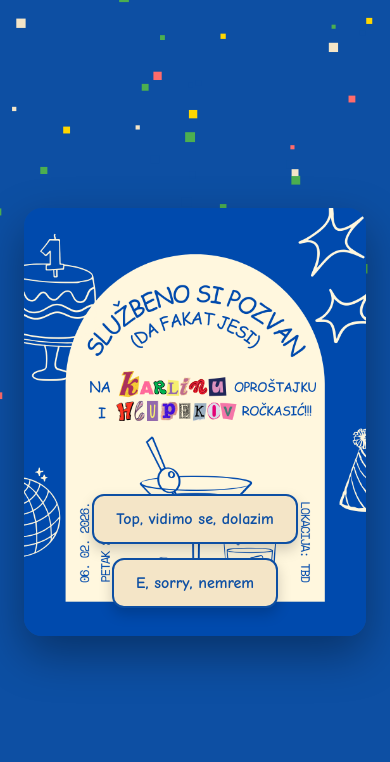
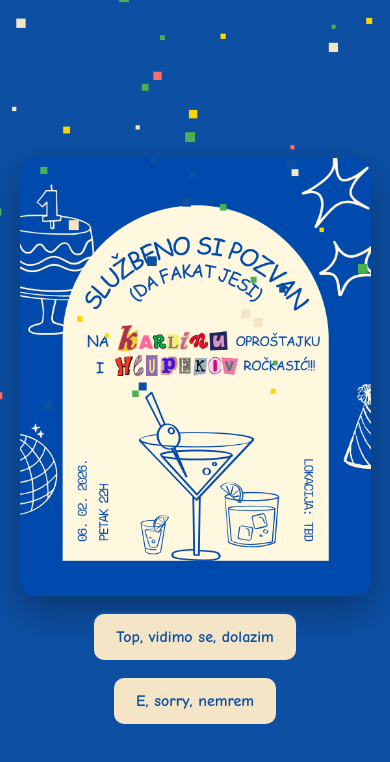
Before and after one commit to brgld/partinvite, a plain HTML site: page index.html in a window 390 px wide. Both pictures are taken after a click on the button "Top, vidimo se, dolazim". Drawn offline with Linux system fonts and the light colour scheme.

Commit message:
Add files via upload

```diff
--- a/index.html
+++ b/index.html
@@ -10,99 +10,79 @@
 <link href="https://fonts.googleapis.com/css2?family=Space+Mono:wght@400;700&display=swap" rel="stylesheet">
 
 <style>
+
 :root{
   --blue:#0D4FA3;
   --beige:#F4E5C7;
-
-    /* 👇 ako gumbi nisu točno na plavom dijelu, tweakaj ova 2 broja */
-    --btn-bottom: 6.5%;     /* koliko su gumbi podignuti od dna slike */
-    --btn-scale: 1;         /* 1 = normalno, 0.95 malo manje, 1.05 malo veće */
 }
 
 body{
   margin:0;
   min-height:100vh;
-    background: var(--blue);
+  background:var(--blue);
   display:flex;
+  justify-content:center;
   align-items:center;
-    justify-content:center;
+  padding:20px;
   font-family:"Space Mono", monospace;
-    overflow:hidden;
-    padding: 24px;
-    box-sizing:border-box;
 }
 
-  /* Poster wrapper */
-  .poster{
-    position: relative;
-    width: min(92vw, 820px);
-    height: auto;
+/* CENTRIRAN POSTER */
+.wrapper{
   display:flex;
+  flex-direction:column;
   align-items:center;
+  gap:16px;
+}
+
+/* SLIKA */
+.invite-image{
+  max-height:75vh;   /* 👈 cijela slika uvijek stane */
+  max-width:90vw;
+  width:auto;
+  height:auto;
+  object-fit:contain;
+  border-radius:16px;
+  box-shadow:0 15px 35px rgba(0,0,0,0.3);
+}
+
+/* GUMBI ISPOD */
+.footer{
+  display:flex;
+  gap:14px;
+  flex-wrap:wrap;
   justify-content:center;
 }
 
-  /* Slika kao poster */
-  .poster img{
-    width: 100%;
-    height: auto;
-    display:block;
-    border-radius: 18px;
-    box-shadow: 0 18px 45px rgba(0,0,0,0.35); /* blagi shadow */
+button{
+  padding:14px 22px;
+  font-size:16px;
+  cursor:pointer;
+  border:2px solid var(--blue);
+  border-radius:12px;
+  font-weight:bold;
+  background:var(--beige);
+  color:var(--blue);
+  font-family:"Comic Sans MS","Comic Sans",cursive;
+  white-space:nowrap;
 }
 
-  /* Overlay zona za gumbe unutar slike */
-  .overlay{
-    position:absolute;
-    left:0;
-    right:0;
-    bottom: var(--btn-bottom);
-    display:flex;
-    justify-content:center;
-    gap: 14px;
-    flex-wrap:wrap;
-    pointer-events:none; /* da samo gumbi hvataju klik */
-    transform: scale(var(--btn-scale));
-  }
-
-  .overlay button{
-    pointer-events:auto;
-
-    padding: 14px 22px;
-    font-size: 16px;
-    cursor: pointer;
-
-    border: 2px solid var(--blue);
-    border-radius: 12px;
-    font-weight: 700;
-
-    background: var(--beige);
-    color: var(--blue);
-
-    font-family: "Comic Sans MS","Comic Sans",cursive;
-    white-space: nowrap;
-
-    box-shadow: 0 6px 14px rgba(0,0,0,0.18); /* da se vidi na slici */
-    transition: transform 120ms ease;
-  }
-
-  .overlay button:active{
-    transform: scale(0.98);
-  }
-
-  /* NO kad poludi */
+/* NO kad bježi */
 .crazy-no{
-    position: fixed !important;
-    z-index: 9999;
+  position:fixed !important;
+  z-index:9999;
 }
 
 /* konfeti */
 #confettiCanvas{
   position:fixed;
   pointer-events:none;
-    top:0; left:0;
-    width:100%; height:100%;
+  top:0;
+  left:0;
+  width:100%;
+  height:100%;
 }
+
 </style>
 </head>
 
@@ -110,17 +90,21 @@
 
 <canvas id="confettiCanvas"></canvas>
 
-<div class="poster">
-  <img src="partiii.png" alt="pozivnica">
-  <div class="overlay">
+<div class="wrapper">
+
+<img src="partiii.png" class="invite-image">
+
+<div class="footer">
 <button id="yesBtn">Top, vidimo se, dolazim</button>
 <button id="noBtn">E, sorry, nemrem</button>
 </div>
+
 </div>
 
 <script>
+
 const yesBtn = document.getElementById('yesBtn');
-  const noBtn  = document.getElementById('noBtn');
+const noBtn = document.getElementById('noBtn');
 
 const messages = [
 "e, sori, nemrem",
@@ -136,19 +120,22 @@
 let crazy = false;
 let cooldown = false;
 
-  function clamp(n,min,max){ return Math.max(min,Math.min(max,n)); }
+function clamp(n,min,max){
+  return Math.max(min,Math.min(max,n));
+}
 
 function randomPos(btn){
   const w = btn.offsetWidth;
   const h = btn.offsetHeight;
-    const margin = 10;
+
   return {
-      x: Math.random() * (window.innerWidth - w - margin),
-      y: Math.random() * (window.innerHeight - h - margin)
+    x: Math.random()*(window.innerWidth-w),
+    y: Math.random()*(window.innerHeight-h)
   };
 }
 
 function moveNo(){
+
   if(cooldown) return;
   cooldown = true;
 
@@ -161,38 +148,53 @@
   noBtn.textContent = messages[index];
 
   const {x,y} = randomPos(noBtn);
+
   noBtn.style.left = x + 'px';
   noBtn.style.top  = y + 'px';
 
   const rot = Math.random()*28 - 14;
   const scale = 1 + Math.random()*0.2;
+
   noBtn.style.transform = `rotate(${rot}deg) scale(${scale})`;
 
-    speed = clamp(speed - 18, 70, 260);
-    setTimeout(()=> cooldown = false, speed);
+  speed = clamp(speed - 18,70,260);
+
+  setTimeout(()=> cooldown=false, speed);
 }
 
-  noBtn.addEventListener('mouseenter', moveNo);
-  noBtn.addEventListener('mouseover', moveNo);
-  noBtn.addEventListener('touchstart', (e)=>{ e.preventDefault(); moveNo(); }, {passive:false});
-  noBtn.addEventListener('click', (e)=>{ e.preventDefault(); moveNo(); });
+noBtn.addEventListener('mouseenter',moveNo);
+noBtn.addEventListener('mouseover',moveNo);
+
+noBtn.addEventListener('touchstart',(e)=>{
+  e.preventDefault();
+  moveNo();
+},{passive:false});
+
+noBtn.addEventListener('click',(e)=>{
+  e.preventDefault();
+  moveNo();
+});
 
 /* KONFETI */
+
 const canvas = document.getElementById('confettiCanvas');
 const ctx = canvas.getContext('2d');
 
-  function resizeCanvas(){
 canvas.width = window.innerWidth;
 canvas.height = window.innerHeight;
-  }
-  resizeCanvas();
-  window.addEventListener('resize', resizeCanvas);
+
+window.addEventListener('resize',()=>{
+  canvas.width = window.innerWidth;
+  canvas.height = window.innerHeight;
+});
 
 let confetti = [];
 
 function createConfetti(){
+
   confetti = [];
-    for(let i=0;i<160;i++){
+
+  for(let i=0;i<150;i++){
     confetti.push({
       x: Math.random()*canvas.width,
       y: Math.random()*canvas.height - canvas.height,
@@ -201,23 +203,34 @@
       color: ["#F4E5C7","#0D4FA3","#FFD700","#FF6B6B","#4CAF50"][Math.floor(Math.random()*5)]
     });
   }
+
   animateConfetti();
 }
 
 function animateConfetti(){
+
   ctx.clearRect(0,0,canvas.width,canvas.height);
-    for (let i = confetti.length - 1; i >= 0; i--){
-      const c = confetti[i];
+
+  confetti.forEach((c,i)=>{
+
     ctx.fillStyle = c.color;
-      ctx.fillRect(c.x, c.y, c.r, c.r);
+    ctx.fillRect(c.x,c.y,c.r,c.r);
+
     c.y += Math.cos(c.d) + 2;
     c.x += Math.sin(c.d);
-      if (c.y > canvas.height) confetti.splice(i, 1);
+
+    if(c.y > canvas.height){
+      confetti.splice(i,1);
     }
-    if (confetti.length > 0) requestAnimationFrame(animateConfetti);
+  });
+
+  if(confetti.length>0){
+    requestAnimationFrame(animateConfetti);
+  }
 }
 
-  yesBtn.addEventListener('click', createConfetti);
+yesBtn.addEventListener('click',createConfetti);
+
 </script>
 
 </body>
```
Lines whose indentation alone changed are shown as unchanged.
